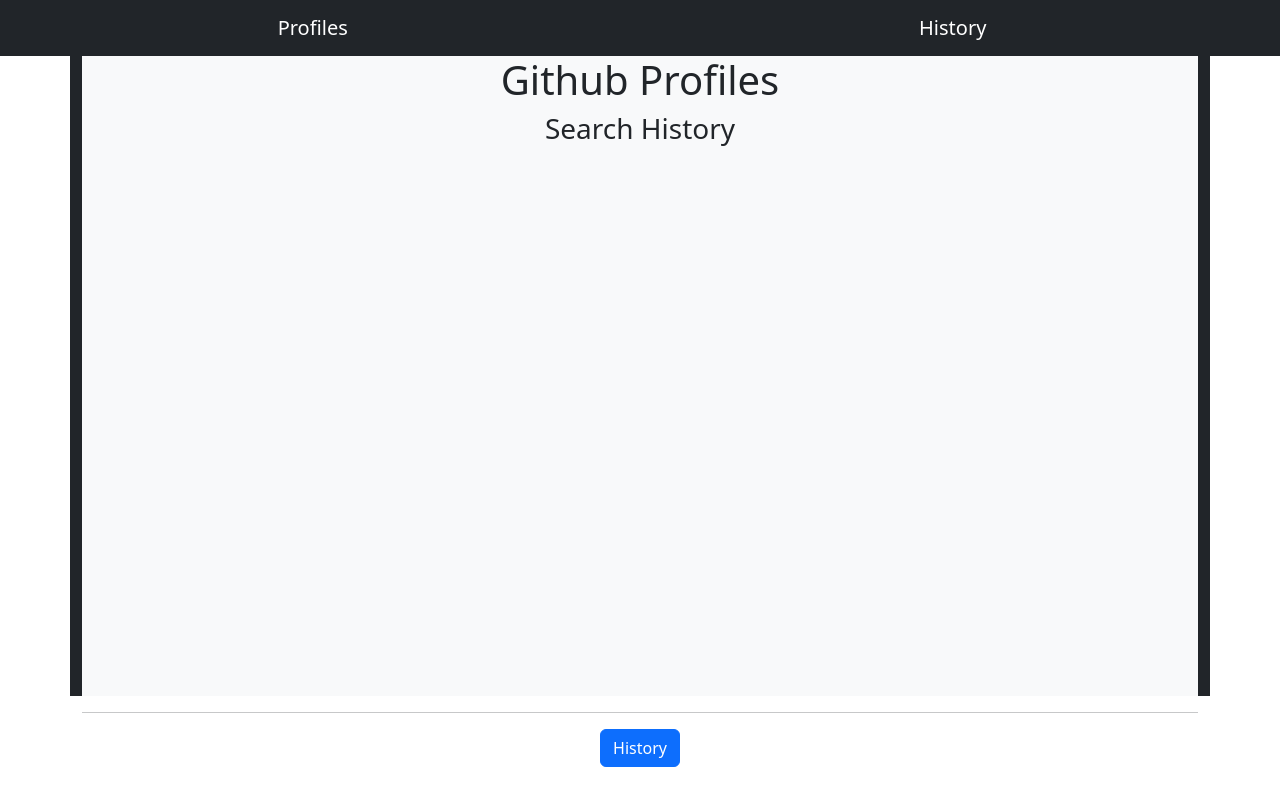
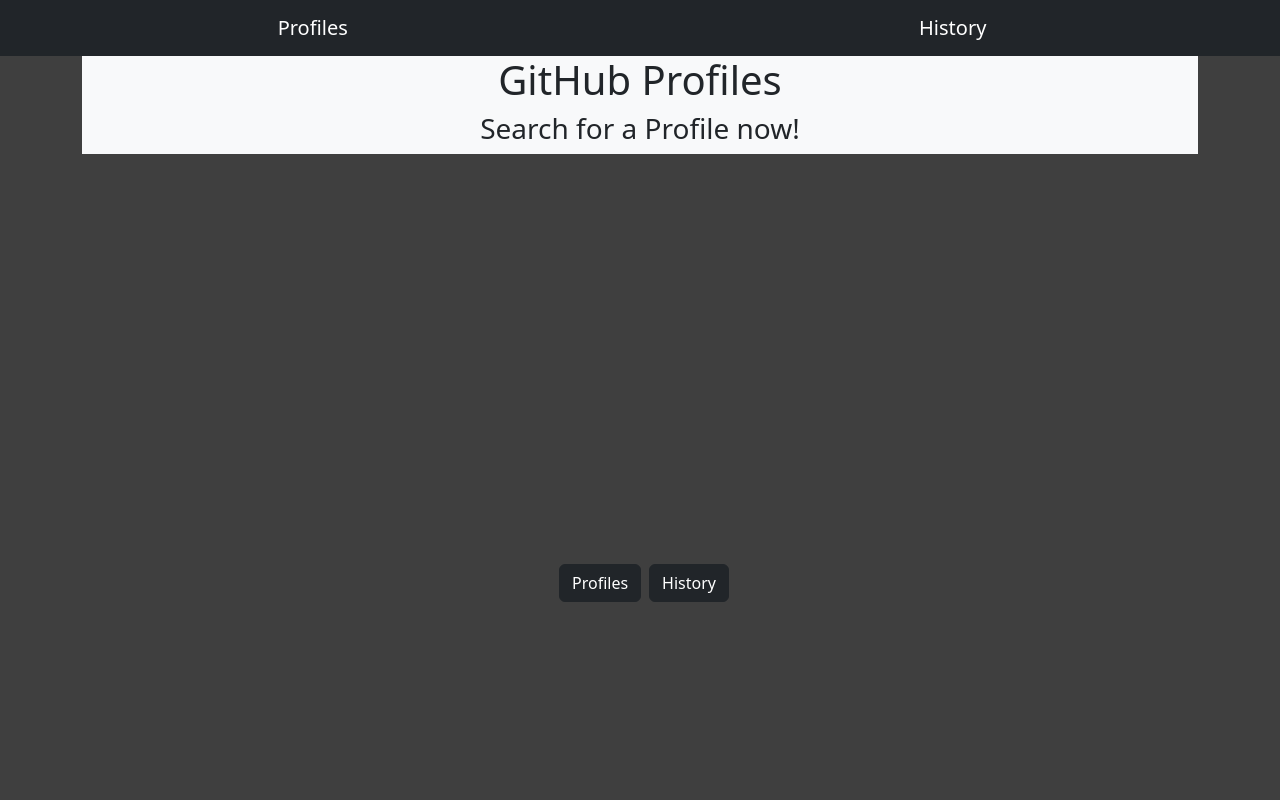
Before and after one commit to Mostaxd/Github-Profiles-Angular, an Angular app: page /history in a window 1280 px wide. Built offline with nearby package versions, Linux system fonts and the light colour scheme.

Commit message:
Updated UI

```diff
--- a/src/app/app.component.css
+++ b/src/app/app.component.css
@@ -1,3 +1,3 @@
 .container {
-  height: 80vh;
+  min-height: 500px;
 }
--- a/src/app/app.component.html
+++ b/src/app/app.component.html
@@ -1,11 +1,4 @@
-
 <div class="pos-f-t">
-  <div class="collapse" id="navbarToggleExternalContent">
-    <div class="bg-dark p-4">
-      <h4 class="text-white">Collapsed content</h4>
-      <span class="text-muted">Toggleable via the navbar brand.</span>
-    </div>
-  </div>
   <nav class="navbar navbar-dark bg-dark text-center align-middle justify-content-around">
     <a class="navbar-brand" routerLink="/profiles">Profiles</a>
     <a class="navbar-brand" routerLink="/history">History</a>
@@ -13,6 +6,10 @@
 </div>
 
 
-<div class="container text-center align-middle justify-content-center bg-dark">
+<div class="container ">
   <router-outlet></router-outlet>
 </div>
+<div class="navigation text-center  align-middle align-content-center">
+  <button routerLink="/profiles" class="btn btn-dark text-center  m-2 ">Profiles</button>
+  <button routerLink="/history" class="btn btn-dark text-center  ">History</button>
+</div>
--- a/src/app/history/history.component.css
+++ b/src/app/history/history.component.css
@@ -1,3 +1,8 @@
-.profiles{
-  height: 100%;
+.history{
+  min-height: 90vh;
+  width: 100%;
 }
+
+.search{
+  height: 38px;
+}
--- a/src/app/history/history.component.html
+++ b/src/app/history/history.component.html
@@ -1,11 +1,7 @@
-
-  <div class="profiles text-center align-items-center bg-light d-flex align-content-center flex-column" >
-    <h1 class="">Github Profiles</h1>
-    <h3>Search History</h3>
-
+<div class="hisotry text-center align-items-center bg-light d-flex align-content-center flex-column">
+  <h1 class="">GitHub Profiles</h1>
+  <h3>Search for a Profile now!</h3>
 
 
 
   </div>
-  <hr>
-  <button routerLink="/history" class="btn btn-primary text-center mh-5 ">History</button>
--- a/src/app/profiles/profiles.component.css
+++ b/src/app/profiles/profiles.component.css
@@ -1,5 +1,6 @@
 .profiles{
-  height: 100%;
+  min-height: 90vh;
+  width: 100%;
 }
 
 .search{
--- a/src/index.html
+++ b/src/index.html
@@ -7,7 +7,7 @@
   <meta name="viewport" content="width=device-width, initial-scale=1">
   <link rel="icon" type="image/x-icon" href="favicon.ico">
 </head>
-<body>
+<body >
   <app-root></app-root>
 </body>
 </html>
--- a/src/styles.css
+++ b/src/styles.css
@@ -1 +1,4 @@
 /* You can add global styles to this file, and also import other style files */
+body{
+  background-color: #3F3F3F;
+}
```
